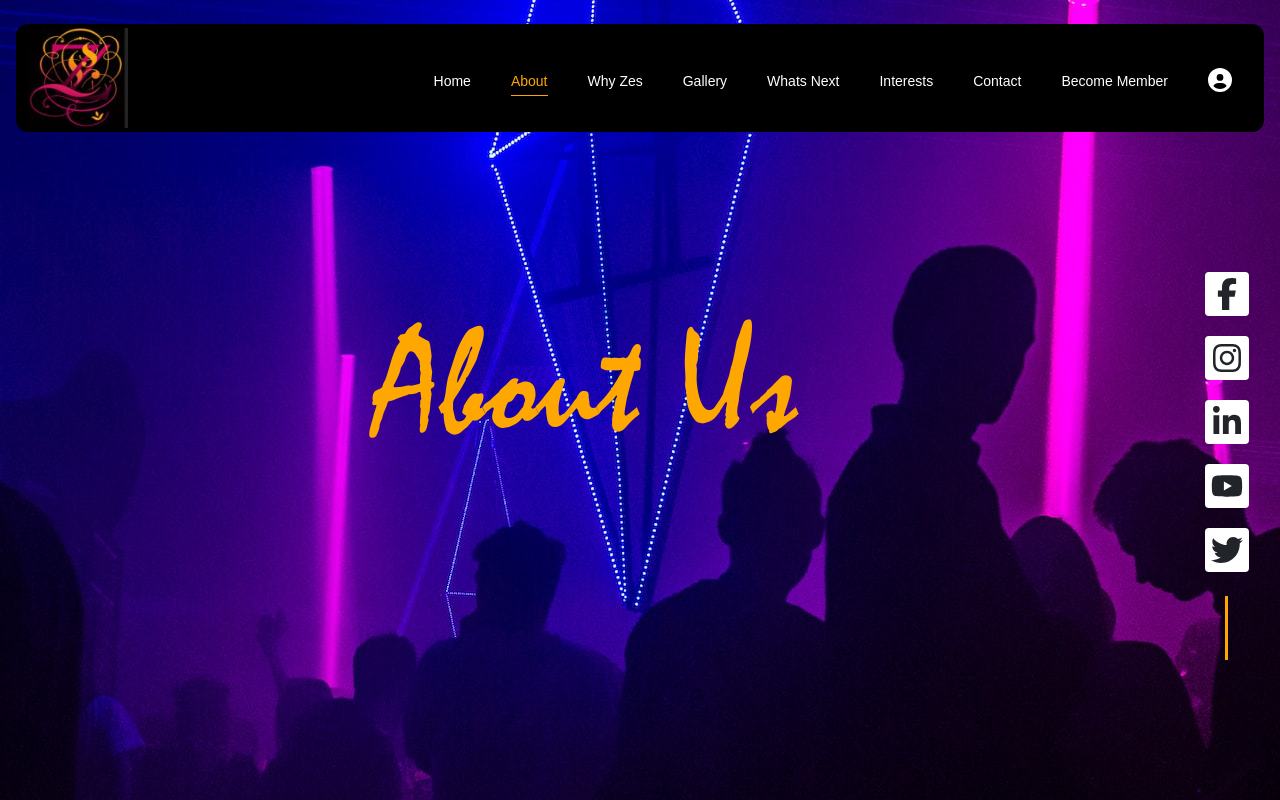
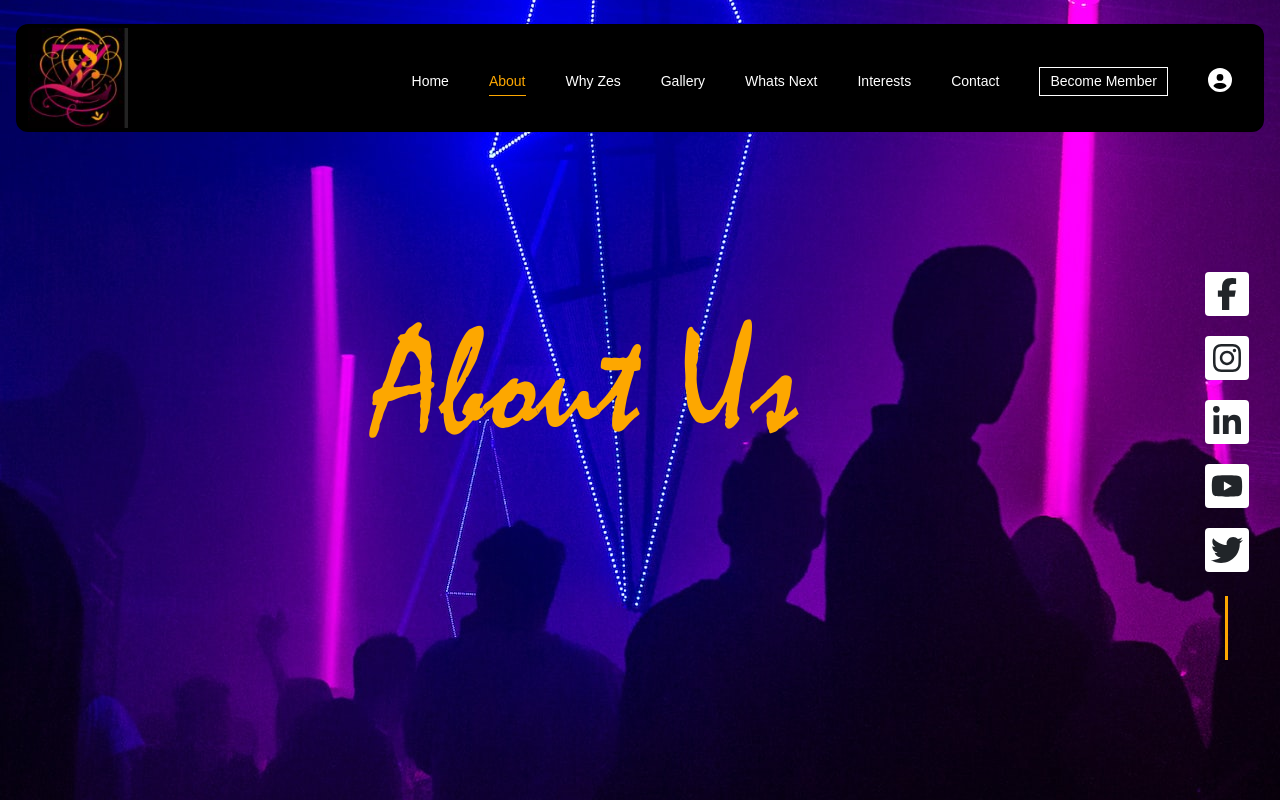
Before and after one commit to Asuddle/res, a Next.js app: page /about in a window 1280 px wide. Shown: the top 800 px of the page. Built offline with nearby package versions, Linux system fonts and the light colour scheme; a web font is replaced by a local one.

Commit message:
Interest page

```diff
--- a/components/Navigation.jsx
+++ b/components/Navigation.jsx
@@ -1,5 +1,6 @@
 import React, { useEffect, useState } from 'react';
 
+import { Button } from 'reactstrap';
 import { FontAwesomeIcon } from '@fortawesome/react-fontawesome';
 import Image from 'next/image';
 import Link from 'next/link';
@@ -28,6 +29,10 @@ function Example(args) {
 	useEffect(() => {
 		setActiveNav(router.asPath);
 	}, [router.asPath]);
+
+	const handleRegister = () => {
+		router.push('/register');
+	};
 
 	return (
 		<div className={styles.container}>
@@ -68,10 +73,17 @@ function Example(args) {
 									<Link href={item.href}>{item.name}</Link>
 								</li>
 							))}
-							<li className='nav-item'>
-								<Link href='/register' className={styles.becomeMember}>
+							<li>
+								<Button
+									onClick={handleRegister}
+									className={
+										activeNav == '/register'
+											? styles.activeBecomeMember
+											: styles.becomeMember
+									}
+								>
 									Become Member
-								</Link>
+								</Button>
 							</li>
 							<li className='nav-item'>
 								<FontAwesomeIcon icon={faCircleUser} />
--- a/pages/interests.js
+++ b/pages/interests.js
@@ -5,6 +5,7 @@ import 'aos/dist/aos.css';
 
 import AOS from 'aos';
 import Footer from '../components/Footer';
+import GoogleMap from '../components/Map';
 import Head from 'next/head';
 import Header from '../components/Header';
 
@@ -16,7 +17,8 @@ export default function Interests() {
 				<meta name='description' content='Generated by create next app' />
 				<link rel='icon' href='/favicon.ico' />
 			</Head>
-			<Header title='Register' member='' members='' />
+			<Header title='Interests' member='' members='' />
+			<GoogleMap />
 			<Footer />
 		</div>
 	);
--- a/styles/Home.module.scss
+++ b/styles/Home.module.scss
@@ -575,12 +575,23 @@
 		@include nav-link;
 		background: $black-shade;
 		border: 1px solid $white-shade;
-		margin: 0px 12px;
+		border-radius: 0px !important;
+		margin: -2px 12px;
+		padding: 3px 10px;
 		&:hover {
 			border: 1px solid $orange-shade;
 			color: $orange-shade;
 		}
 	}
+	.activeBecomeMember {
+		@include nav-link;
+		border-radius: 0px !important;
+		background: $orange-shade !important;
+		color: $white-shade !important;
+		margin: -2px 12px;
+		padding: 3px 10px;
+	}
+
 	svg {
 		margin: 0px 12px;
 		height: 24px;
```
